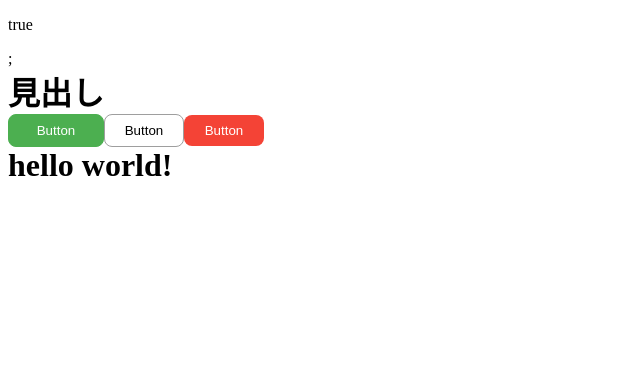
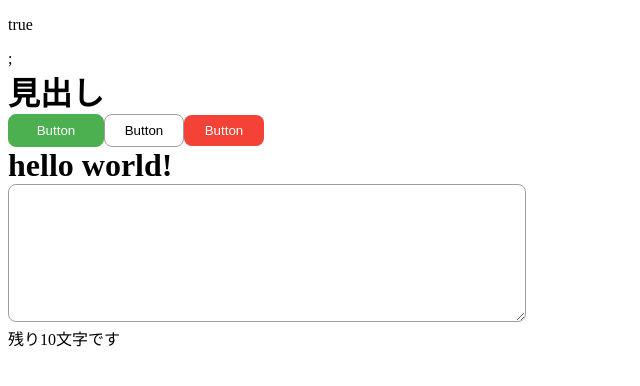
Before and after one commit to wakidas/smartHR-react-ui, a React app: page / in a window 1280 px wide. Shown: the top 386 px of the page, without its empty margins (0-640 px from the left). Built offline with nearby package versions, Linux system fonts and the light colour scheme.

Commit message:
Textareaコンポーネント

```diff
--- a/src/App.tsx
+++ b/src/App.tsx
@@ -1,6 +1,7 @@
 import { Button } from "./libs/Button";
 import { Text } from "./libs/Text";
 import { Heading } from "./libs/Heading";
+import { Textarea } from "./libs/Textarea";
 
 export const App = () => {
   return (
@@ -25,6 +26,7 @@ export const App = () => {
       <Heading tag="h1">
         <span> hello world!</span>
       </Heading>
+      <Textarea width={500} maxLength={10} />
     </>
   );
 };
--- a/src/libs/Button.tsx
+++ b/src/libs/Button.tsx
@@ -1,6 +1,6 @@
 import { VFC } from "react";
 import styled, { css } from "styled-components";
-import { color, radis, space } from "./constants";
+import { color, radius, space } from "./constants";
 
 type ButtonType = "primary" | "secondary" | "error";
 
@@ -26,7 +26,7 @@ export const Button: VFC<Props> = ({
 
 const Wrapper = styled.button<{ width: number }>`
   padding: ${space.m};
-  border-radius: ${radis.m};
+  border-radius: ${radius.m};
   border: 1px solid ${color.green};
   background: ${color.green};
   color: ${color.white};
--- /dev/null
+++ b/src/libs/Textarea.tsx
@@ -0,0 +1,60 @@
+import { VFC, useState, ChangeEvent } from "react";
+import styled, { css } from "styled-components";
+import { fontSize, space, radius, color } from "./constants";
+
+type Props = {
+  width?: number;
+  maxLength?: number;
+};
+
+export const Textarea: VFC<Props> = ({ maxLength, width = 300 }) => {
+  const [count, setCount] = useState<number>(0);
+  const handleChange = (event: ChangeEvent<HTMLTextAreaElement>) => {
+    setCount(event.currentTarget.value.length);
+  };
+
+  const isError = (): boolean => {
+    if (maxLength !== undefined && maxLength - count < 0) return true;
+
+    return false;
+  };
+
+  return (
+    <>
+      <Wrapper
+        onChange={handleChange}
+        width={width}
+        className={isError() ? "error" : ""}
+      />
+      {maxLength !== undefined && (
+        <Count className={isError() ? "error" : ""}>
+          残り{Math.max(maxLength - count, 0)}文字です
+        </Count>
+      )}
+    </>
+  );
+};
+
+const Count = styled.p`
+  margin: 0;
+  font-size: ${fontSize.m};
+  &.error {
+    color: ${color.red};
+  }
+`;
+
+const Wrapper = styled.textarea<{ width: number }>`
+  height: 120px;
+  padding: ${space.m};
+  border-radius: ${radius.m};
+  border: solid 1px ${color.gray};
+  font-size: ${fontSize.m};
+
+  ${(props) =>
+    css`
+      width: ${props.width}px;
+    `}
+  &.error {
+    border: solid 1px ${color.red};
+  }
+`;
--- a/src/libs/constants/index.ts
+++ b/src/libs/constants/index.ts
@@ -6,7 +6,7 @@ export const color = {
   black: "#000",
 } as const;
 
-export const radis = {
+export const radius = {
   s: "4px",
   m: "8px",
   l: "16px",
```
Also changed, not shown: 1 other file (tests, documents, lock files or other folders).
